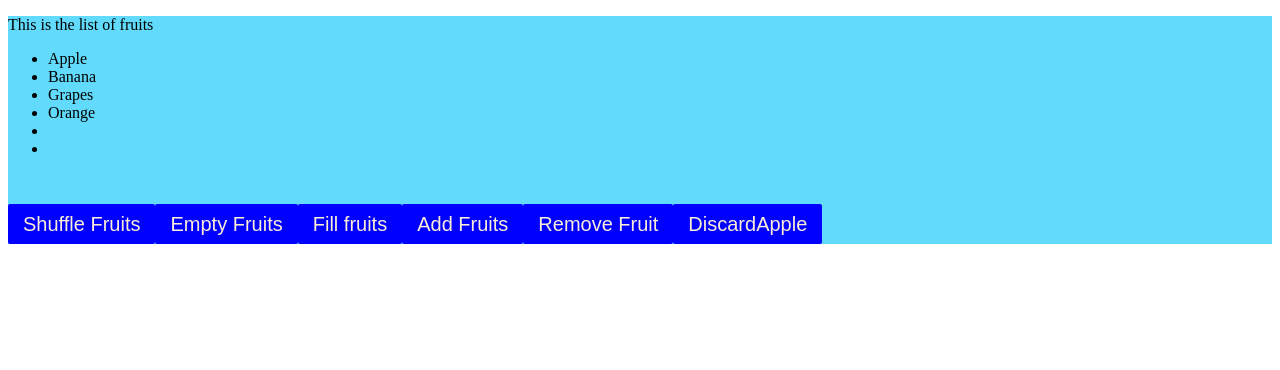
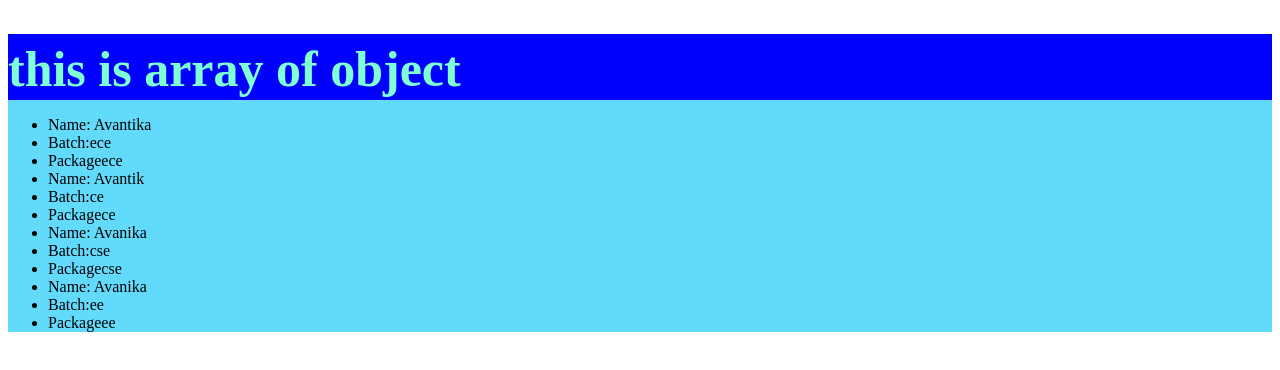
Before and after one commit to AVANTIKA139/frontendwebD, a React (Create React App) app: page / in a window 1280 px wide. Shown: the top 370 px of the page. Built offline with nearby package versions, Linux system fonts and the light colour scheme.

Commit message:
practise

```diff
--- a/src/App.js
+++ b/src/App.js
@@ -11,7 +11,8 @@ import React from "react";
 // import RulesHook from "./components/RulesHook";
 
 // import UseStateObject from "./components/UseStateObject";
-import Array from "./components/Array";
+// import Array from "./components/Array";
+import ArrayOfObject from "./components/ArrayOfObject";
 
 function App() {
   return (
@@ -23,7 +24,7 @@ function App() {
       {/* <UseStateArray /> */}
       {/* <Name /> */}
       {/* <RulesHook /> */}
-      <Array />
+      <ArrayOfObject />
     </>
   );
 }
--- a/src/components/Array.js
+++ b/src/components/Array.js
@@ -36,7 +36,7 @@ const Array = () => {
   };
   const handleDiscardApple = () => {
     setfruits((oldValues) => {
-      return oldValues.filter((fruits) => fruits !== Apple);
+      return oldValues.filter((fruits) => fruits !== );
     });
   };
 
@@ -44,12 +44,23 @@ const Array = () => {
     <>
       <p>This is the list of fruits</p>
       <ul>
-        <li>{fruits[0]} </li>
+      <li>{fruits[0]} </li>
         <li>{fruits[1]}</li>
         <li>{fruits[2]}</li>
         <li>{fruits[3]}</li>
         <li>{fruits[4]}</li>
         <li>{fruits[5]}</li>
+        or
+        {
+          fruits.map((v)=>{
+            return(
+              <>
+                <li>{v}</li>
+              </>
+            )
+
+          })
+        }
       </ul>
       <button onClick={() => handleShuffle()} type="button">
         Shuffle Fruits
--- /dev/null
+++ b/src/components/ArrayOfObject.js
@@ -0,0 +1,28 @@
+import React, { useState } from "react";
+
+const ArrayOfObject = () => {
+  const [students, setstudents] = useState([
+    { name: "Avantika", batch: "ece", package: "29lpa" },
+    { name: "Avantik", batch: "ce", package: "29lpa" },
+    { name: "Avanika", batch: "cse", package: "29lpa" },
+    { name: "Avanika", batch: "ee", package: "29lpa" },
+  ]);
+  return (
+    <>
+      <h1>this is array of object</h1>
+
+      <ul>
+        {students.map((v) => {
+          return (
+            <>
+              <li>Name: {v.name} </li>
+              <li>Batch:{v.batch}</li>
+              <li>Package{v.batch}</li>
+            </>
+          );
+        })}
+      </ul>
+    </>
+  );
+};
+export default ArrayOfObject;
--- a/src/components/UseStateObject.js
+++ b/src/components/UseStateObject.js
@@ -2,9 +2,9 @@ import React, { useState } from "react";
 
 const UseStateObject = () => {
   const [myObject, setmyObject] = useState({
-    myName: "Avantika",
-    myAge: 20,
-    myDegree: "B.tech",
+    Name: "Avantika",
+    Batch: 20,
+    Package: "B.tech",
   });
   const changeObject = () => {
     setmyObject({ ...myObject, myName: "dwifof" });
```
